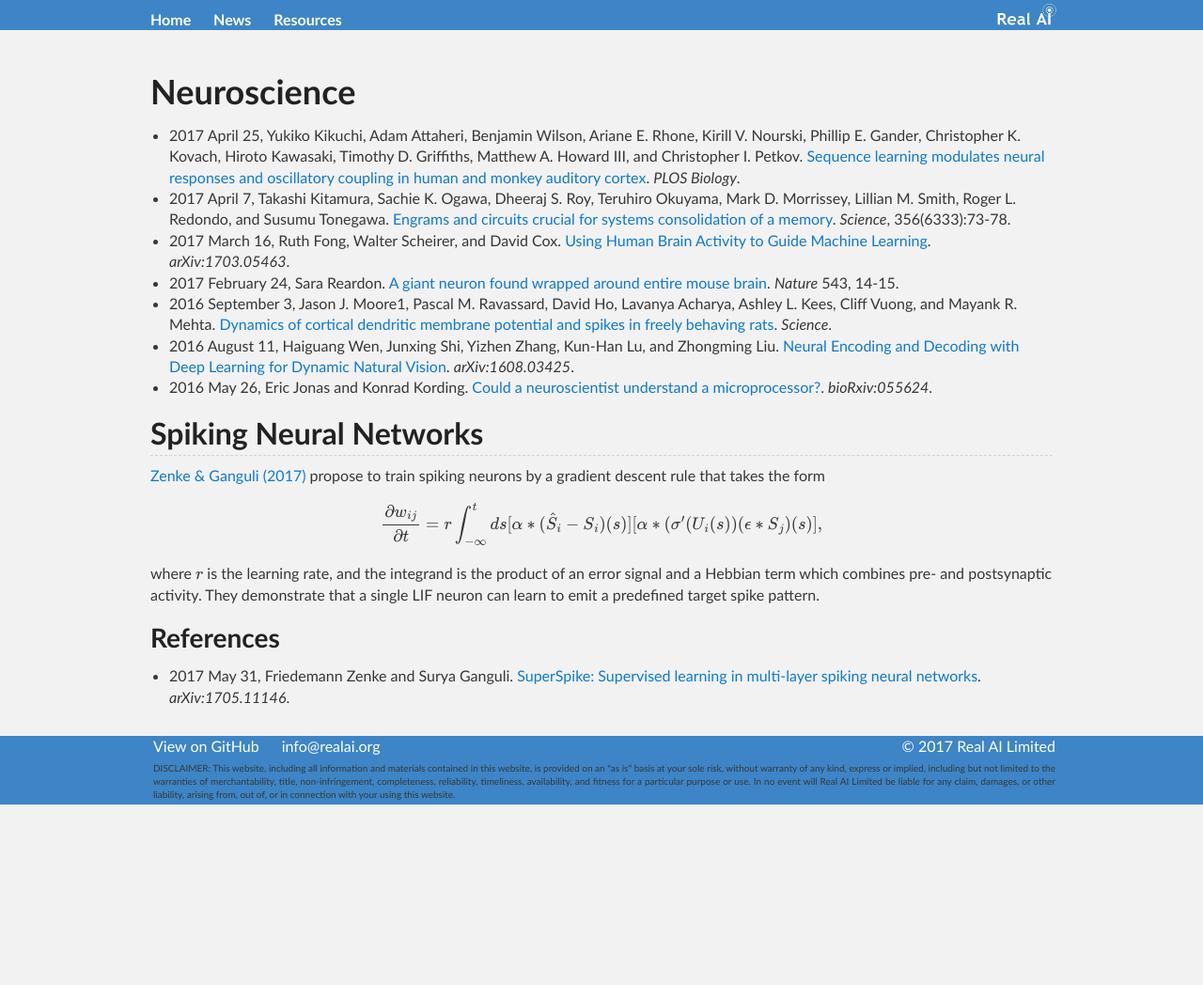
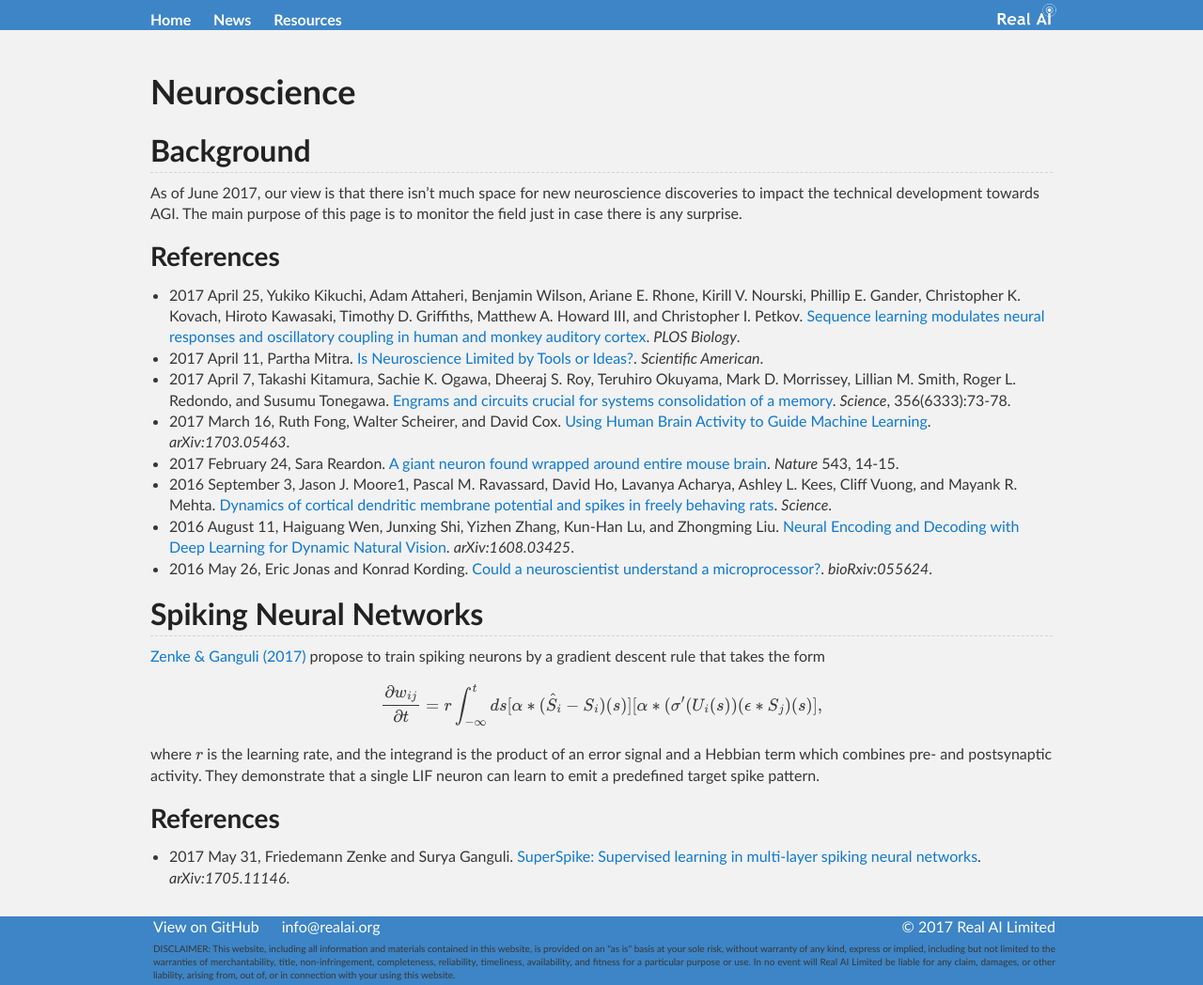
Before and after one commit to Tonywuhk/realai.org, a Jekyll site: the page built from neuroscience.md, in a window 1280 px wide. Shown: the whole page at 94% size. Built offline with Jekyll 4.4.1, drawn with Linux system fonts in a browser that asks for light colours; our own code applies the rules of GitHub Pages for plain Markdown files; formulas are drawn with MathJax 3; comment, search, counter and statistics services are not loaded; the repository's description, which GitHub fills in, is left out; before the commit the page ends 900 px from its top, so only the background shows below that.

Commit message:
Create neuroscience.md

```diff
--- a/neuroscience.md
+++ b/neuroscience.md
@@ -4,7 +4,14 @@ mathjax: true
 ---
 # Neuroscience
 
+## Background
+
+As of June 2017, our view is that there isn't much space for new neuroscience discoveries to impact the technical development towards AGI. The main purpose of this page is to monitor the field just in case there is any surprise.
+
+### References
+
 * 2017 April 25, Yukiko Kikuchi, Adam Attaheri, Benjamin Wilson, Ariane E. Rhone, Kirill V. Nourski, Phillip E. Gander, Christopher K. Kovach, Hiroto Kawasaki, Timothy D. Griffiths, Matthew A. Howard III, and Christopher I. Petkov. [Sequence learning modulates neural responses and oscillatory coupling in human and monkey auditory cortex](http://journals.plos.org/plosbiology/article?id=10.1371/journal.pbio.2000219). *PLOS Biology*.
+* 2017 April 11, Partha Mitra. [Is Neuroscience Limited by Tools or Ideas?](https://www.scientificamerican.com/article/is-neuroscience-limited-by-tools-or-ideas/). *Scientific American*.
 * 2017 April 7, Takashi Kitamura, Sachie K. Ogawa, Dheeraj S. Roy, Teruhiro Okuyama, Mark D. Morrissey, Lillian M. Smith, Roger L. Redondo, and Susumu Tonegawa. [Engrams and circuits crucial for systems consolidation of a memory](http://science.sciencemag.org/content/356/6333/73). *Science*, 356(6333):73-78.
 * 2017 March 16, Ruth Fong, Walter Scheirer, and David Cox. [Using Human Brain Activity to Guide Machine Learning](https://arxiv.org/abs/1703.05463). *arXiv:1703.05463*.
 * 2017 February 24, Sara Reardon. [A giant neuron found wrapped around entire mouse brain](http://www.nature.com/news/a-giant-neuron-found-wrapped-around-entire-mouse-brain-1.21539). *Nature* 543, 14-15.
```
